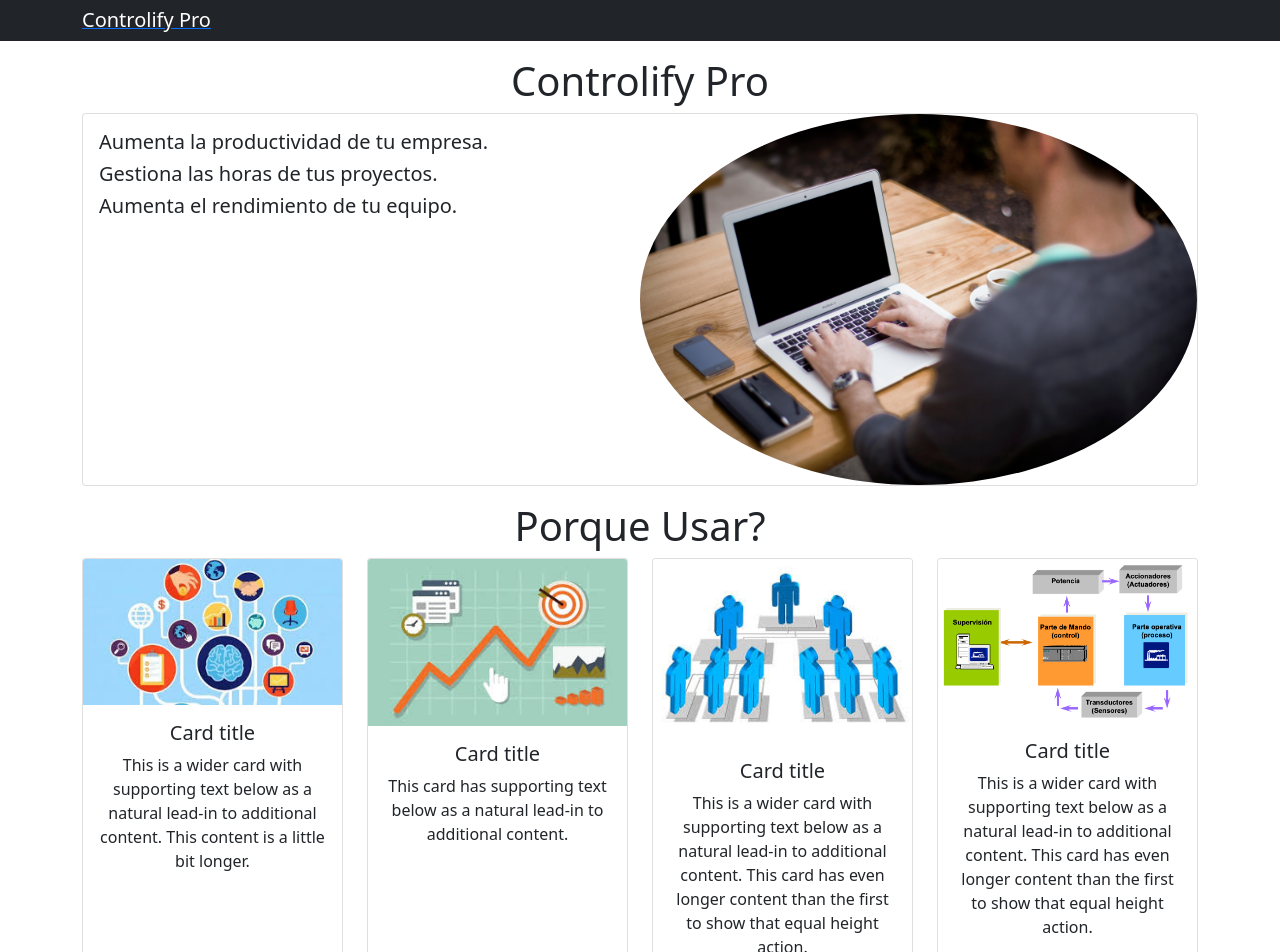
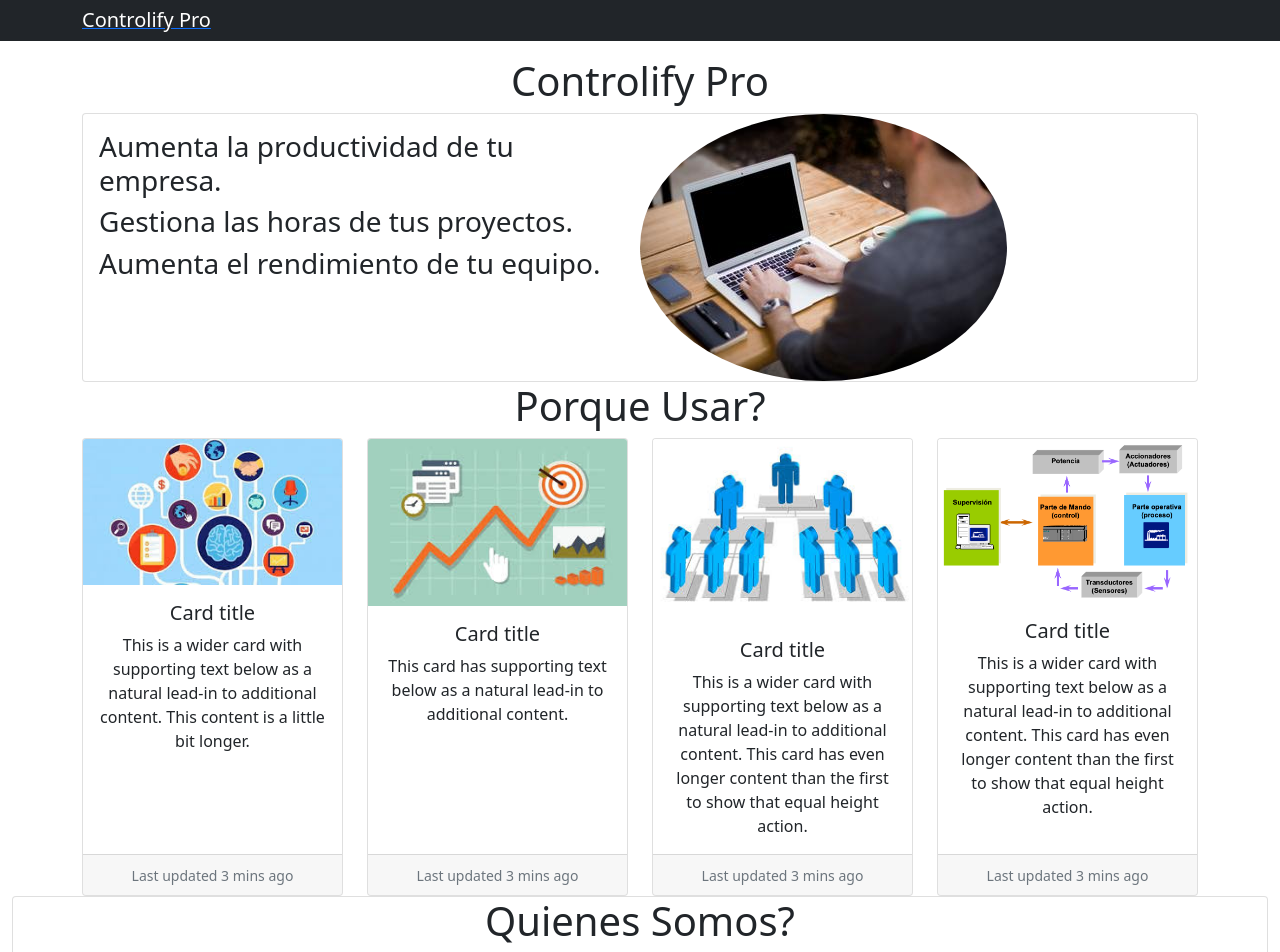
Before and after one commit to mf114090/final-project-controlifypro, a React (Create React App) app: page / in a window 1280 px wide. Shown: the top 952 px of the page. Built offline with nearby package versions, Linux system fonts and the light colour scheme.

Commit message:
imagen1corregida

```diff
--- a/src/views/home.js
+++ b/src/views/home.js
@@ -2,8 +2,8 @@ import React from "react";
 
 
 import Contact from '../components/contact'
-import imagen1 from '../img/imagen1.jpg'
-import imagen2 from '../img/imagen2.jpg'
+import imagen1 from '../img/1-500x400.jpg'
+import imagen2 from '../img/imagen2-300x200.jpg'
 import imagen3 from '../img/imagen3.jpg'
 import imagen4 from '../img/imagen4.jpg'
 import imagen5 from '../img/imagen5.jpg'
@@ -16,14 +16,14 @@ const Home = () => {
         <div className="body-home">
             <div className="container">
                 <h1 className="text-center">Controlify Pro</h1>
-                <div className="card mb-3 max-width: 200px;">
+                <div className="card mb-4-center max-width: 500px;">
                     <div className="row g-0">
                         <div className="col-md-6">
                             <div className="card-body">
 
-                                <h5 className="card-text">Aumenta la productividad de tu empresa.</h5>
-                                <h5 className="card-text">Gestiona las horas de tus proyectos.</h5>
-                                <h5 className="card-text">Aumenta el rendimiento de tu equipo.</h5>
+                                <h3 className="card-text">Aumenta la productividad de tu empresa.</h3>
+                                <h3 className="card-text">Gestiona las horas de tus proyectos.</h3>
+                                <h3 className="card-text">Aumenta el rendimiento de tu equipo.</h3>
                             </div>
                         </div>
                         <div className="col-md-6 ">
@@ -70,10 +70,10 @@ const Home = () => {
                             <div className="card h-100">
                                 <img src={imagen4} className="card-img-top img-circle" alt="..."/>
                                 <div className="card-body">
-                                    <h5 classname="card-title">Card title</h5>
+                                    <h5 className="card-title">Card title</h5>
                                     <p className="card-text">This is a wider card with supporting text below as a natural lead-in to additional content. This card has even longer content than the first to show that equal height action.</p>
                                 </div>
-                                <div classname="card-footer">
+                                <div className="card-footer">
                                     <small className="text-muted">Last updated 3 mins ago</small>
                                 </div>
                             </div>
@@ -82,10 +82,10 @@ const Home = () => {
                             <div className="card h-100">
                                 <img src={imagen5} className="card-img-top" alt="..."/>
                                 <div className="card-body">
-                                    <h5 classname="card-title">Card title</h5>
+                                    <h5 className="card-title">Card title</h5>
                                     <p className="card-text">This is a wider card with supporting text below as a natural lead-in to additional content. This card has even longer content than the first to show that equal height action.</p>
                                 </div>
-                                <div classname="card-footer">
+                                <div className="card-footer">
                                     <small className="text-muted">Last updated 3 mins ago</small>
                                 </div>
                             </div>
```
Also changed, not shown: src/img/imagen2-300x200.jpg (renamed from src/img/imagen2.jpg).
